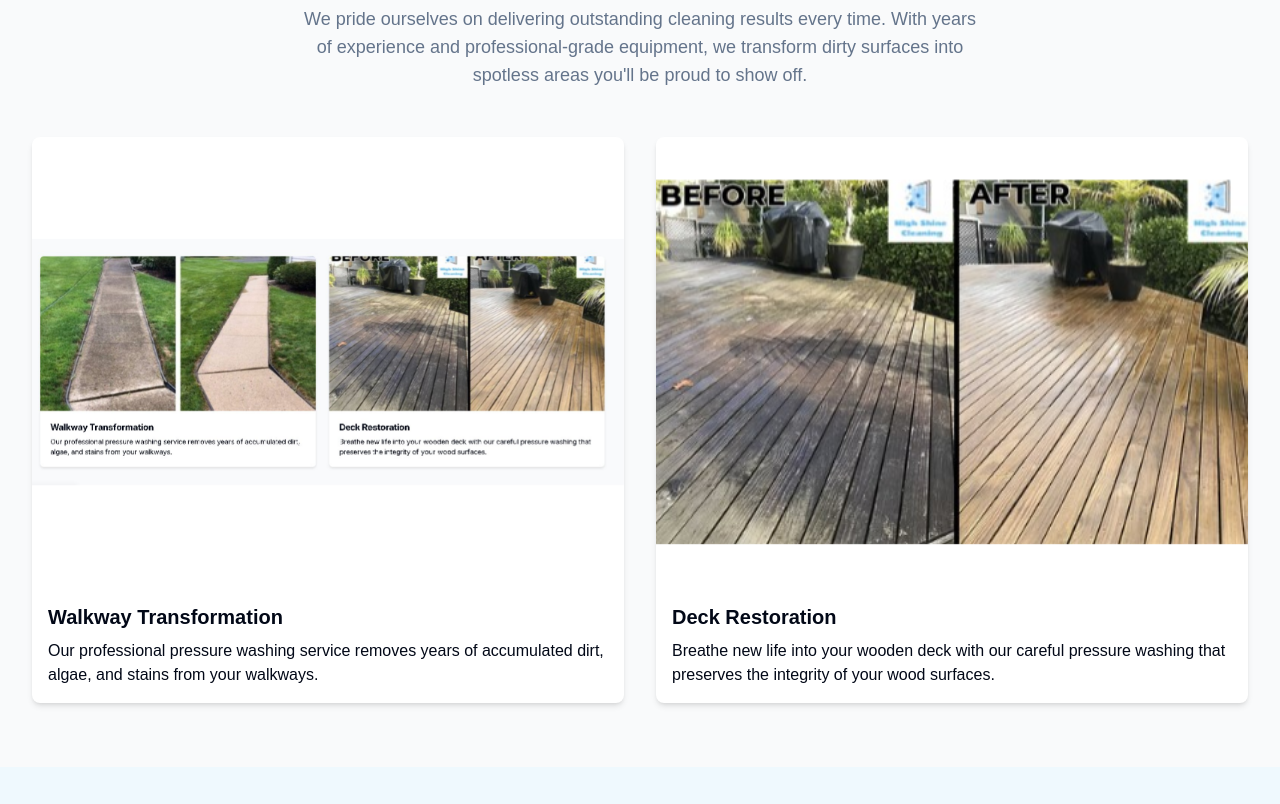
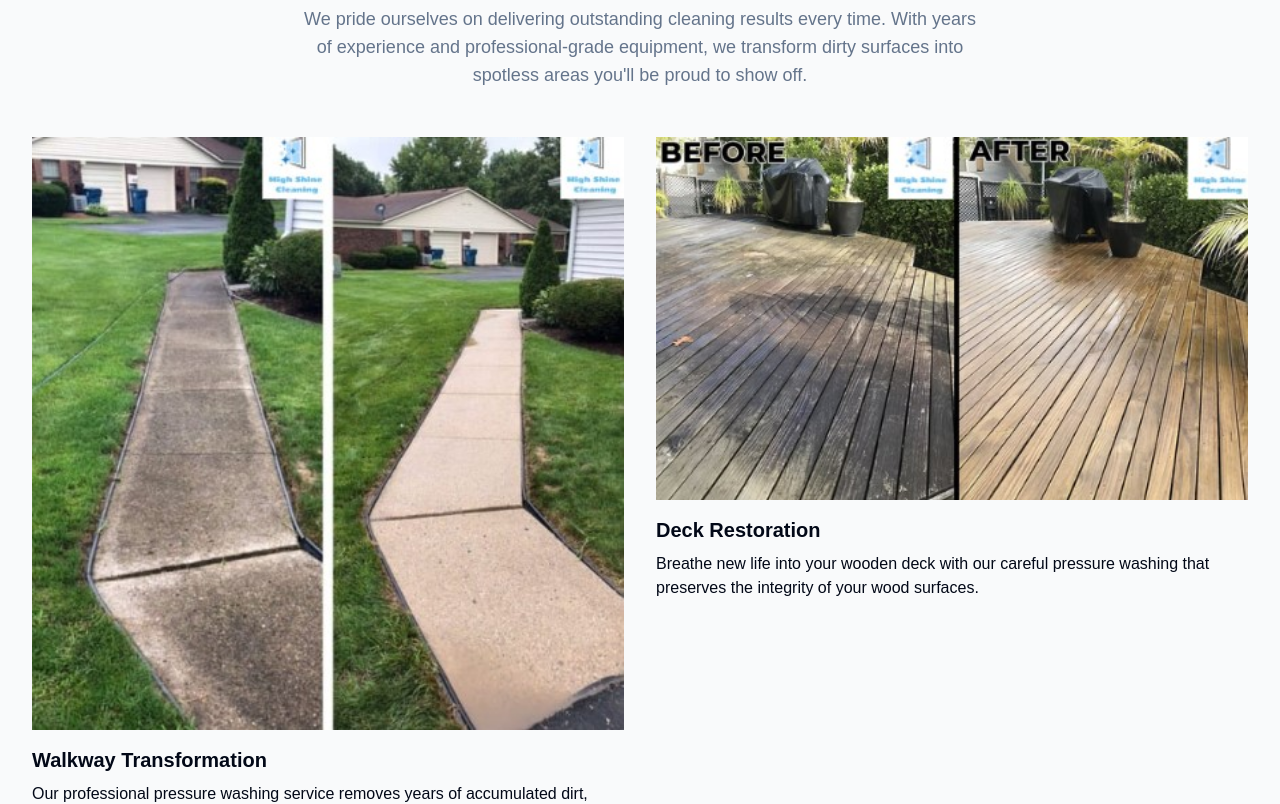
Before and after one commit to muha-00/huffman-tree-compression, a React (Vite) app: page /house-washing in a window 1280 px wide. Shown: the part 1480-2284 px from the top of the page. Built offline with nearby package versions, Linux system fonts and the light colour scheme; a web font is replaced by a local one.

Commit message:
Fix: Display before/after images
Display before/after images side by side in the house wash gallery.

```diff
--- a/src/pages/HouseWashing.tsx
+++ b/src/pages/HouseWashing.tsx
@@ -1,3 +1,4 @@
+
 import React from 'react';
 import { Link } from 'react-router-dom';
 import Layout from '@/components/Layout';
@@ -124,7 +125,7 @@ const HouseWashing = () => {
         </div>
       </section>
 
-      {/* Before & After Section - Updated */}
+      {/* Before & After Section - Updated with new images */}
       <section className="py-16 bg-gray-50">
         <div className="container">
           <div className="text-center mb-12">
@@ -137,29 +138,27 @@ const HouseWashing = () => {
           </div>
 
           <div className="grid grid-cols-1 md:grid-cols-2 gap-8">
-            <div className="bg-white rounded-lg shadow-md overflow-hidden">
-              <div className="relative">
+            {/* Walkway Transformation - New Image */}
+            <div>
               <img
-                  src="/lovable-uploads/7a79f545-3f37-4452-9ecb-1d1fe0c5d2c9.png"
+                src="/lovable-uploads/7d7c20e3-0668-4f53-851e-4f6e7d9e7055.png"
                 alt="Walkway before and after pressure washing"
-                  className="w-full h-[400px] sm:h-[450px] object-cover md:object-contain"
+                className="w-full h-auto"
               />
-              </div>
-              <div className="p-4">
+              <div className="mt-4">
                 <h3 className="text-xl font-bold mb-2">Walkway Transformation</h3>
                 <p>Our professional pressure washing service removes years of accumulated dirt, algae, and stains from your walkways.</p>
               </div>
             </div>
 
-            <div className="bg-white rounded-lg shadow-md overflow-hidden">
-              <div className="relative">
+            {/* Deck Restoration - New Image */}
+            <div>
               <img
-                  src="/lovable-uploads/ab49cf9f-c3b0-4083-b80c-05dc2c173051.png"
+                src="/lovable-uploads/4d6b65c7-ec2b-42e6-95bd-35a36fbd751e.png"
                 alt="Deck before and after cleaning"
-                  className="w-full h-[400px] sm:h-[450px] object-cover md:object-contain"
+                className="w-full h-auto"
               />
-              </div>
-              <div className="p-4">
+              <div className="mt-4">
                 <h3 className="text-xl font-bold mb-2">Deck Restoration</h3>
                 <p>Breathe new life into your wooden deck with our careful pressure washing that preserves the integrity of your wood surfaces.</p>
               </div>
```
Also changed, not shown: public/lovable-uploads/4d6b65c7-ec2b-42e6-95bd-35a36fbd751e.png (added), public/lovable-uploads/7d7c20e3-0668-4f53-851e-4f6e7d9e7055.png (added). Lines whose indentation alone changed are shown as unchanged.
